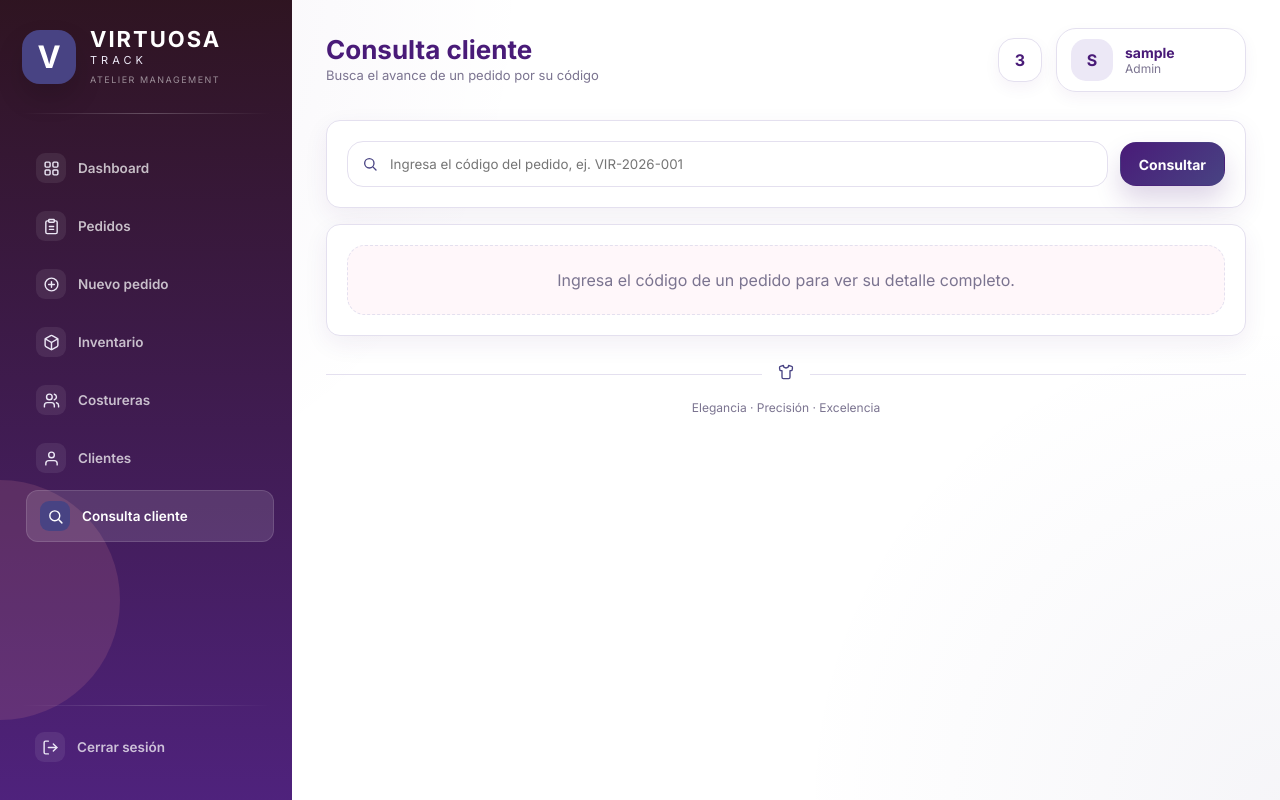
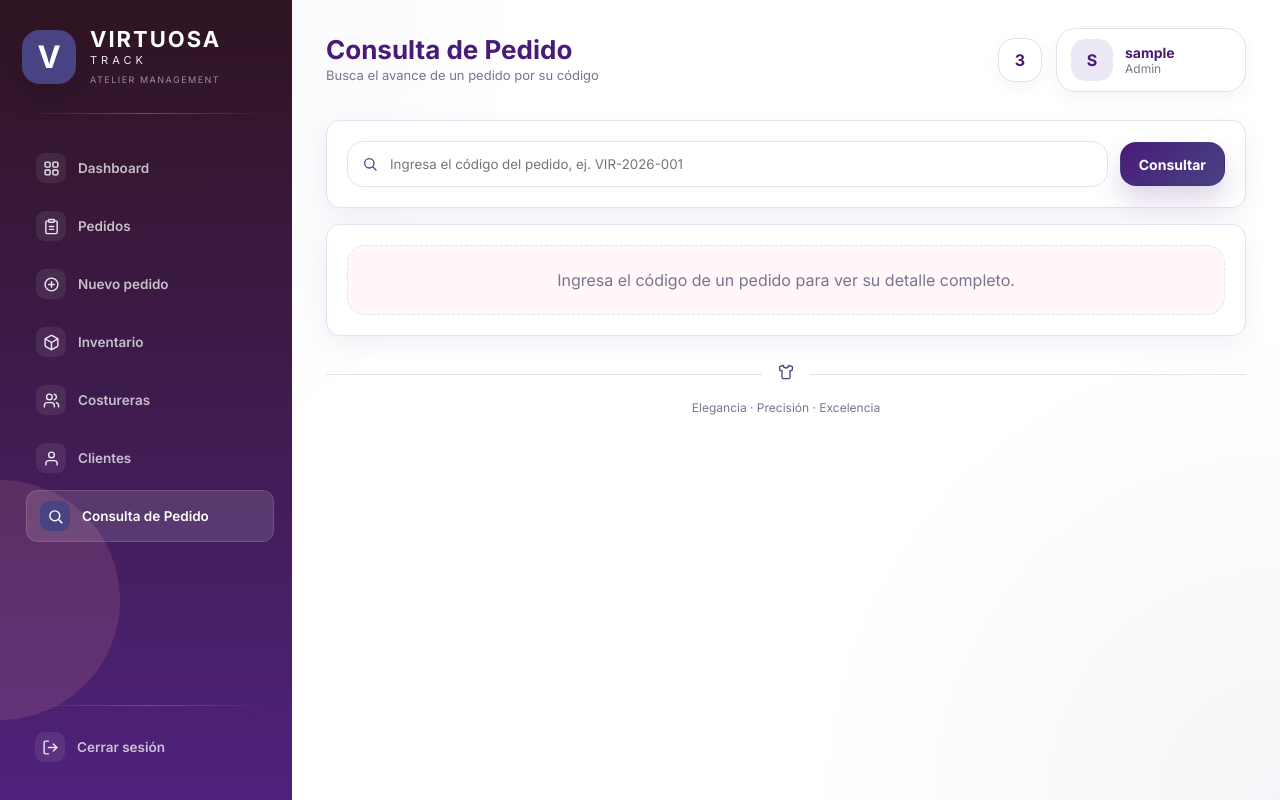
Before and after one commit to Milucaq/VIRTUOSA, a Django app: page /consulta/ in a window 1280 px wide. Run offline with Django 5.2, Linux system fonts and the light colour scheme; the visitor is signed in with stand-in values (Sample User, id 1).

Commit message:
Rename 'Consulta cliente' label to 'Consulta de Pedido'

```diff
--- a/templates/base.html
+++ b/templates/base.html
@@ -67,7 +67,7 @@
 
             <a class="nav-item {% if request.resolver_match.url_name == 'consulta_cliente' %}active{% endif %}" href="{% url 'consulta_cliente' %}">
                 <span class="nav-icon"><svg viewBox="0 0 24 24" fill="none" stroke="currentColor" stroke-width="2" stroke-linecap="round" stroke-linejoin="round"><circle cx="11" cy="11" r="7"/><path d="m21 21-4.3-4.3"/></svg></span>
-                Consulta cliente
+                Consulta de Pedido
             </a>
             {% else %}
             <a class="nav-item {% if request.resolver_match.url_name == 'panel_costurera' %}active{% endif %}" href="{% url 'panel_costurera' %}">
--- a/templates/pedidos/consulta_cliente.html
+++ b/templates/pedidos/consulta_cliente.html
@@ -1,7 +1,7 @@
 {% extends base_template %}
 
 {% block title %}Virtuosa · Detalle de tu pedido{% endblock %}
-{% block page_title %}Consulta cliente{% endblock %}
+{% block page_title %}Consulta de Pedido{% endblock %}
 {% block page_subtitle %}Busca el avance de un pedido por su código{% endblock %}
 
 {% block content %}
```
